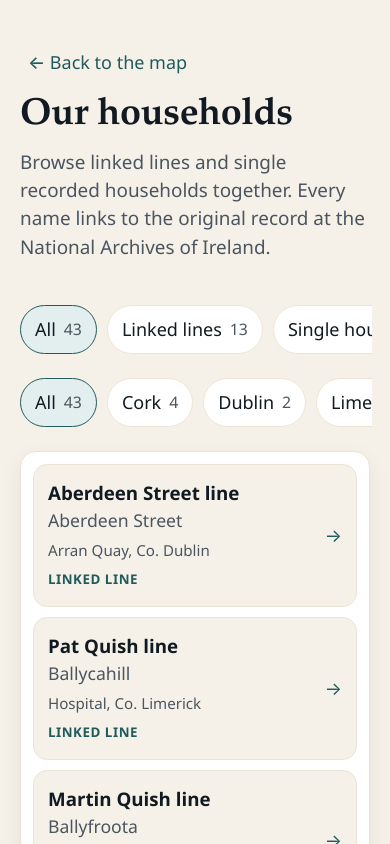
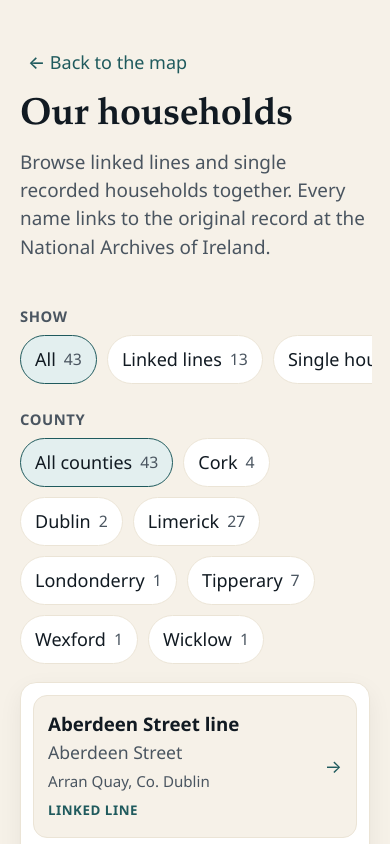
Before and after one commit to Quisharoo/my-family, a Next.js app: page /lines in a window 390 px wide. Shown: the top 844 px of the page. Built offline with nearby package versions, Linux system fonts and the light colour scheme.

Commit message:
fix: clarify household filters on mobile

```diff
--- a/src/app/lines/LinesClient.js
+++ b/src/app/lines/LinesClient.js
@@ -238,7 +238,14 @@ export default function LinesClient({ lines }) {
 
   return (
     <>
-      <div className="lines-page__filters" aria-label="Filter households by evidence">
+      <section className="lines-page__filter-group" aria-labelledby="household-filter-evidence">
+        <p id="household-filter-evidence" className="lines-page__filter-label">
+          Show
+        </p>
+        <div
+          className="lines-page__filters lines-page__filters--evidence"
+          aria-label="Filter households by evidence"
+        >
           {evidenceOptions.map((option) => (
             <button
               key={option.value}
@@ -258,8 +265,16 @@ export default function LinesClient({ lines }) {
             </button>
           ))}
         </div>
+      </section>
 
-      <div className="lines-page__filters" aria-label="Filter lines by county">
+      <section className="lines-page__filter-group" aria-labelledby="household-filter-county">
+        <p id="household-filter-county" className="lines-page__filter-label">
+          County
+        </p>
+        <div
+          className="lines-page__filters lines-page__filters--county"
+          aria-label="Filter households by county"
+        >
           {countyOptions.map((county) => (
             <button
               key={county}
@@ -270,13 +285,14 @@ export default function LinesClient({ lines }) {
               onClick={() => setSelectedCounty(county)}
               aria-pressed={county === selectedCounty}
             >
-            <span>{county}</span>
+              <span>{county === "All" ? "All counties" : county}</span>
               <span className="lines-page__filter-count">
                 {county === "All" ? evidenceFiltered.length : countyCounts[county]}
               </span>
             </button>
           ))}
         </div>
+      </section>
 
       <nav className="lines-page__toc" aria-label="Choose a household">
         {filteredLines.map((line) => {
--- a/src/app/lines/lines.css
+++ b/src/app/lines/lines.css
@@ -44,6 +44,19 @@
   flex-wrap: wrap;
   gap: 10px;
   margin-bottom: 18px;
+}
+
+.lines-page__filter-group {
+  margin-bottom: 10px;
+}
+
+.lines-page__filter-label {
+  margin: 0 0 8px;
+  color: var(--ink-soft);
+  font-size: 0.82rem;
+  font-weight: 600;
+  letter-spacing: 0.04em;
+  text-transform: uppercase;
 }
 
 .lines-page__filter-chip {
@@ -322,7 +335,7 @@
     padding-bottom: 104px;
   }
 
-  .lines-page__filters {
+  .lines-page__filters--evidence {
     flex-wrap: nowrap;
     overflow-x: auto;
     padding-bottom: 6px;
@@ -331,12 +344,19 @@
     scrollbar-width: none;
   }
 
-  .lines-page__filters::-webkit-scrollbar {
+  .lines-page__filters--evidence::-webkit-scrollbar {
     display: none;
   }
 
   .lines-page__filter-chip {
     flex: 0 0 auto;
+  }
+
+  .lines-page__filters--county {
+    flex-wrap: wrap;
+    overflow: visible;
+    padding: 0;
+    margin-inline: 0;
   }
 
   .lines-page__toc {
```
Lines whose indentation alone changed are shown as unchanged.
